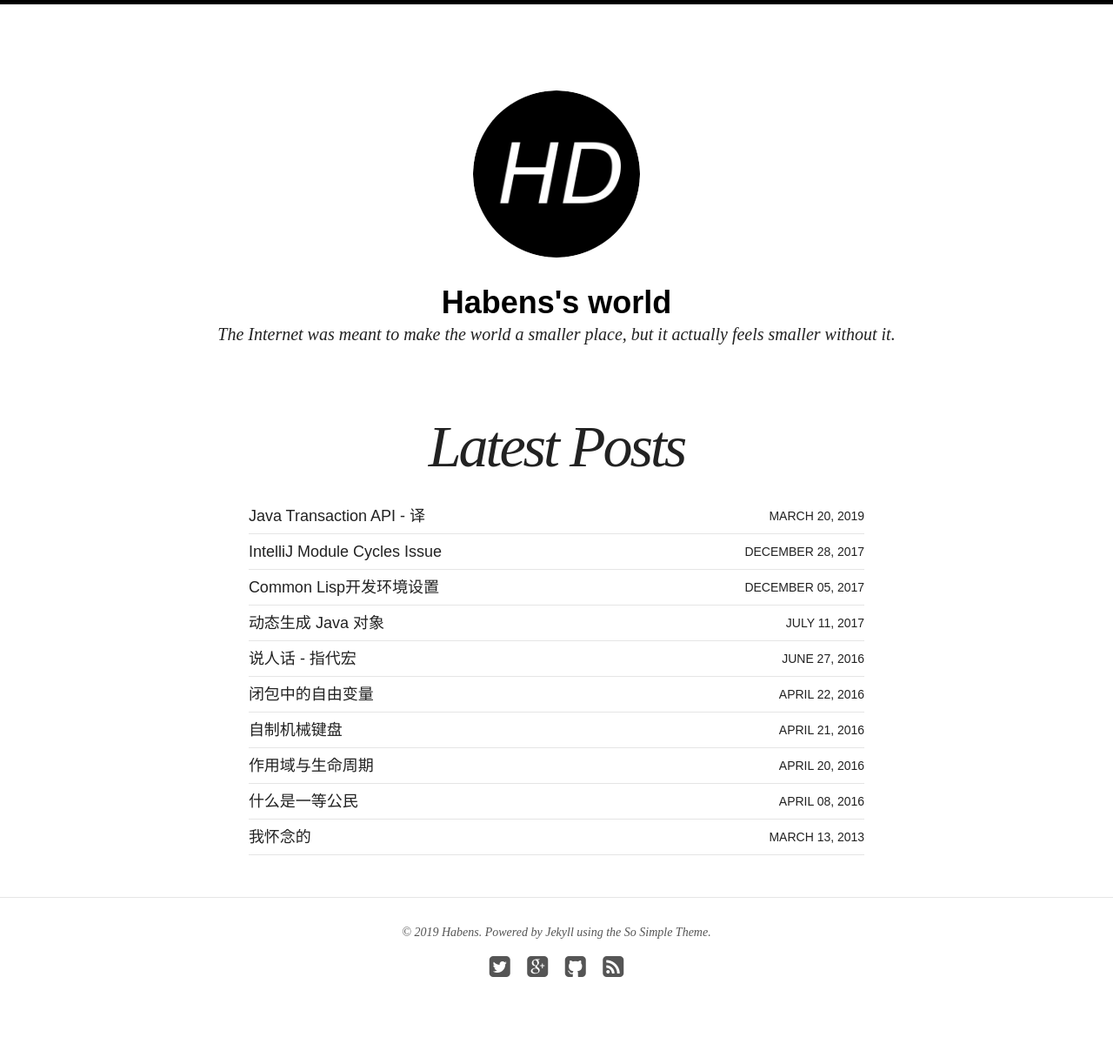
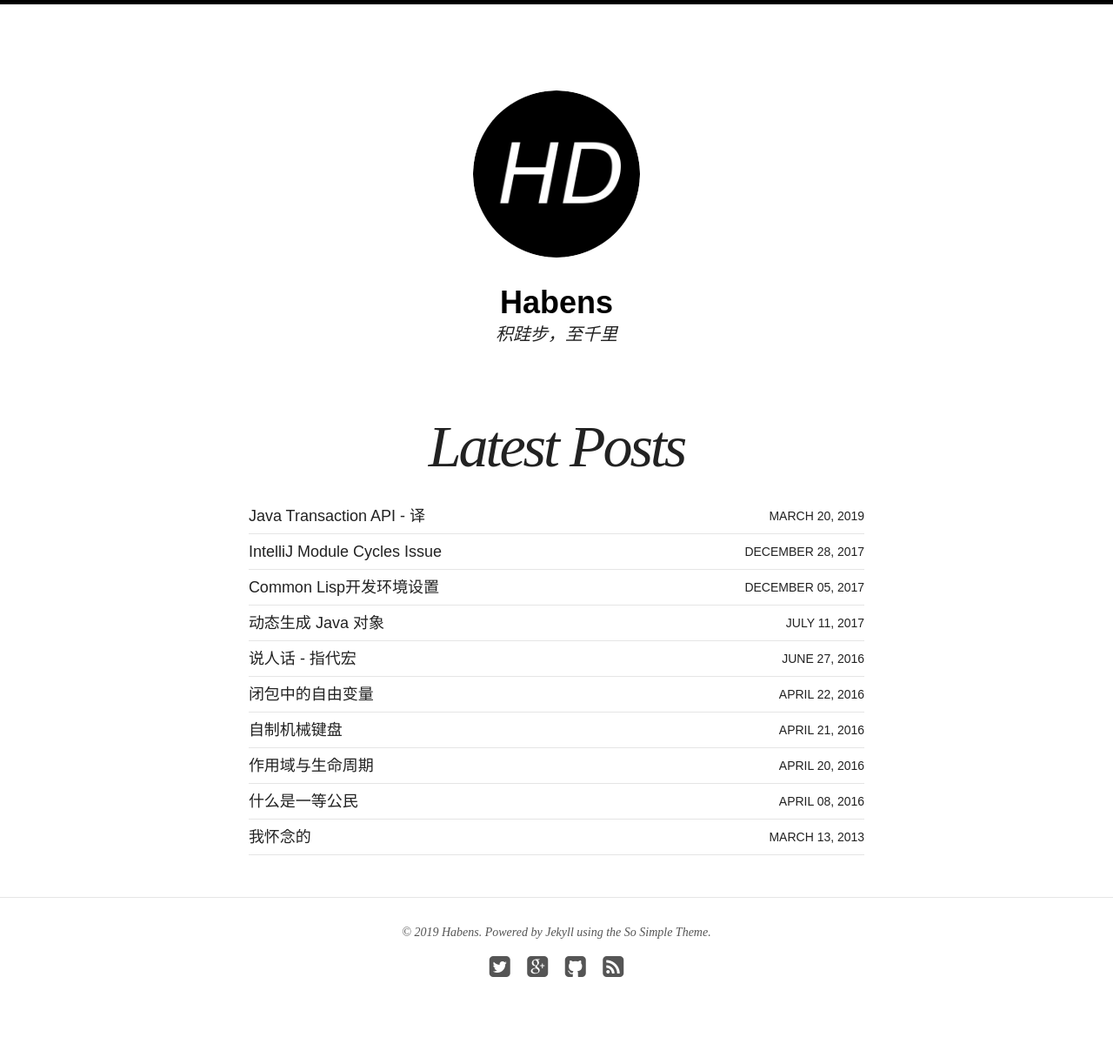
Before and after one commit to Habens/habens.github.io, a Jekyll site: the page built from index.html, in a window 1280 px wide. Shown: the whole page at 87% size. Built offline with Jekyll 4.4.1, drawn with Linux system fonts in a browser that asks for light colours.

Commit message:
change the description.

```diff
--- a/_config-local.yml
+++ b/_config-local.yml
@@ -1,8 +1,8 @@
 # Site wide configuration
 
-title: Habens's world
+title: Habens
 locale: zh_CN
-description: The Internet was meant to make the world a smaller place, but it actually feels smaller without it.
+description: 积跬步，至千里
 logo: site-logo.png
 search: true
 url: http://localhost:4000
--- a/_config.yml
+++ b/_config.yml
@@ -1,8 +1,8 @@
 # Site wide configuration
 
-title: Habens's world
+title: Habens
 locale: zh_CN
-description: The Internet was meant to make the world a smaller place, but it actually feels smaller without it.
+description: 积跬步，至千里
 logo: site-logo.png
 search: true
 url: https://habens.github.io
```
